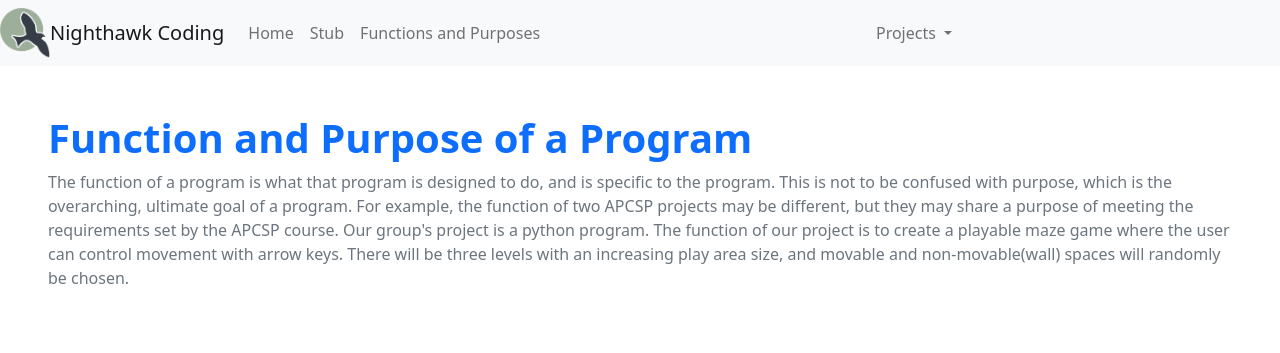
After one commit to BobTheFarmer/flaskPortfolio, a Flask app: page /functionAndPurpose/ in a window 1280 px wide. The commit adds this page. Shown: the top 353 px of the page. Run offline with Flask 2, Linux system fonts and the light colour scheme.

Commit message:
purpose and roles

```diff
--- a/main.py
+++ b/main.py
@@ -21,6 +21,10 @@ def index():
 def stub():
     return render_template("stub.html")
 
+@app.route('/functionAndPurpose/')  # connects /functionAndPurpose/ URL to functionAndPurpose() function
+def functionAndPurpose():
+    return render_template("functionAndPurpose.html")
+
 # this runs the application on the development server
 if __name__ == "__main__":
     app.run(debug=True)
--- /dev/null
+++ b/templates/functionAndPurpose.html
@@ -0,0 +1,14 @@
+<!-- Extending the predefined project layout -->
+{% extends "layouts/base.html" %}
+
+{% set project = "Functions and Purposes" %}
+
+{% block body %}
+    <div class="px-5 py-5 mx-auto">
+        <h1 class="text-primary"><strong>Function and Purpose of a Program</strong></h1>
+        <p class="text-secondary">The function of a program is what that program is designed to do, and is specific to the program. This is not to be confused with purpose, which is the overarching, ultimate goal of a program. For example, the function of two APCSP projects may be different, but they may share a purpose of meeting the requirements set by the APCSP course. Our group's project is a python program. The function of our project is to create a playable maze game where the user can control movement with arrow keys. There will be three levels with an increasing play area size, and movable and non-movable(wall) spaces will randomly be chosen.</p>
+    </div>
+{% endblock %}
+
+{% block background %}
+{% endblock %}
--- a/templates/layouts/navbar.html
+++ b/templates/layouts/navbar.html
@@ -12,6 +12,7 @@ This HTML is setup as a fragment allowing it to be "included" by other HTML file
             <!-- url_for is a Jinja2 pre-processor that finds route from function name (def) -->
             <a class="nav-link" href={{ url_for('index') }}>Home</a>
             <a class="nav-link" href={{ url_for('stub') }}>Stub</a>
+            <a class="nav-link" href={{ url_for('functionAndPurpose') }}>Functions and Purposes</a>
         </div>
     </div>
     <div class="collapse navbar-collapse" id="navbarNavDarkDropdown">
```
